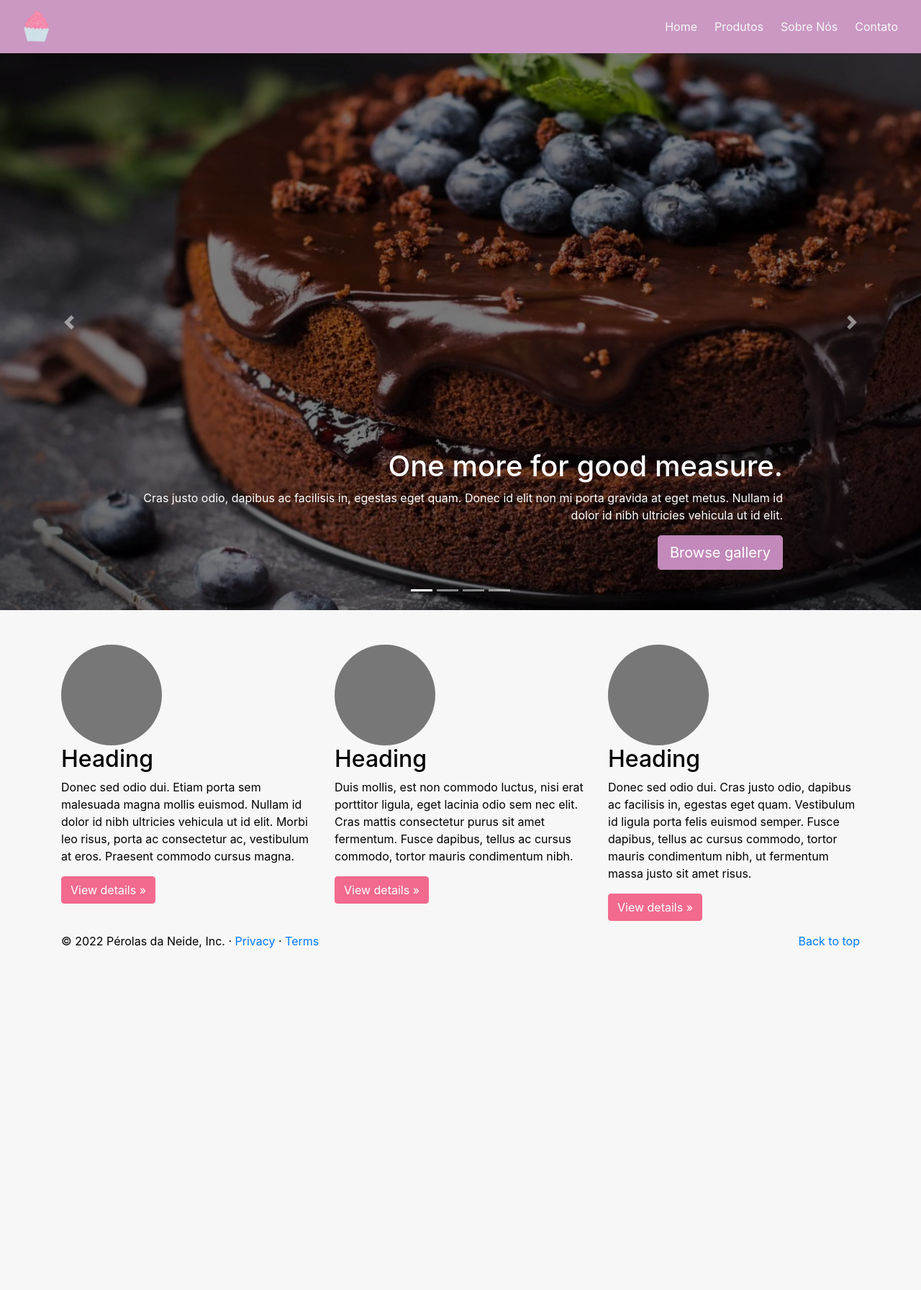
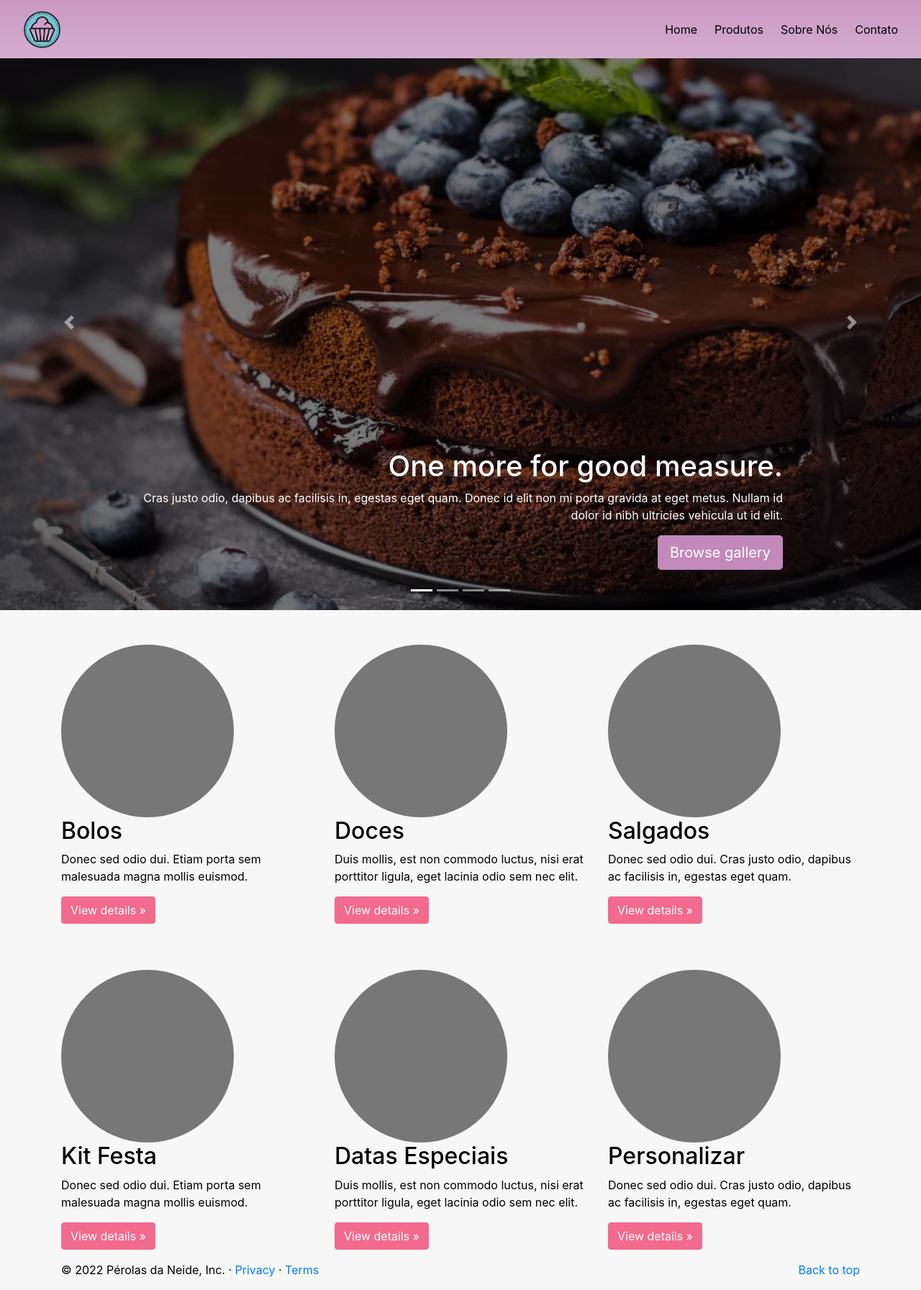
Before and after one commit to nana-marques/perolas-website, a CodeIgniter app: page /Ana/ in a window 1280 px wide. Shown: the whole page at 72% size. Before the commit the page ends 1318 px from the top, so only its background shows below. Run offline with CodeIgniter, Linux system fonts and the light colour scheme.

Commit message:
att imagens e placeholder

```diff
--- a/application/views/homepage.php
+++ b/application/views/homepage.php
@@ -33,7 +33,7 @@
         </div>
         <div class="carousel-item">
             <!-- <svg class="bd-placeholder-img" width="100%" height="100%" xmlns="http://www.w3.org/2000/svg" preserveAspectRatio="xMidYMid slice" focusable="false" role="img"><rect width="100%" height="100%" fill="#777"/></svg> -->
-            <img src="assets/img/bolo1.png" alt="" width="100%" height="100%" style="filter: brightness(0.5);">
+            <img src="assets/img/bolo1.png" alt="" width="100%" height="100%" style="filter: brightness(0.5); ">
             <div class="container">
             <div class="carousel-caption text-right">
                 <h1>One more for good measure.</h1>
@@ -71,27 +71,52 @@
         <!-- Three columns of text below the carousel -->
         <div class="row mt-5">
             <div class="col-lg-4">
-                <svg class="bd-placeholder-img rounded-circle" width="140" height="140" xmlns="http://www.w3.org/2000/svg" preserveAspectRatio="xMidYMid slice" focusable="false" role="img" aria-label="Placeholder: 140x140"><title>Placeholder</title><rect width="100%" height="100%" fill="#777"/><text x="50%" y="50%" fill="#777" dy=".3em">140x140</text></svg>
-                <h2>Heading</h2>
-                <p>Donec sed odio dui. Etiam porta sem malesuada magna mollis euismod. Nullam id dolor id nibh ultricies vehicula ut id elit. Morbi leo risus, porta ac consectetur ac, vestibulum at eros. Praesent commodo cursus magna.</p>
+                <svg class="bd-placeholder-img rounded-circle" width="240" height="240" xmlns="http://www.w3.org/2000/svg" preserveAspectRatio="xMidYMid slice" focusable="false" role="img" aria-label="Placeholder: 140x140"><title>Placeholder</title><rect width="100%" height="100%" fill="#777"/><text x="50%" y="50%" fill="#777" dy=".3em">140x140</text></svg>
+                <h2>Bolos</h2>
+                <p>Donec sed odio dui. Etiam porta sem malesuada magna mollis euismod. </p>
                 <p><a class="btn btn-secondary" href="#" role="button">View details &raquo;</a></p>
             </div><!-- /.col-lg-4 -->
             <div class="col-lg-4">
-                <svg class="bd-placeholder-img rounded-circle" width="140" height="140" xmlns="http://www.w3.org/2000/svg" preserveAspectRatio="xMidYMid slice" focusable="false" role="img" aria-label="Placeholder: 140x140"><title>Placeholder</title><rect width="100%" height="100%" fill="#777"/><text x="50%" y="50%" fill="#777" dy=".3em">140x140</text></svg>
-                <h2>Heading</h2>
-                <p>Duis mollis, est non commodo luctus, nisi erat porttitor ligula, eget lacinia odio sem nec elit. Cras mattis consectetur purus sit amet fermentum. Fusce dapibus, tellus ac cursus commodo, tortor mauris condimentum nibh.</p>
+                <svg class="bd-placeholder-img rounded-circle" width="240" height="240" xmlns="http://www.w3.org/2000/svg" preserveAspectRatio="xMidYMid slice" focusable="false" role="img" aria-label="Placeholder: 140x140"><title>Placeholder</title><rect width="100%" height="100%" fill="#777"/><text x="50%" y="50%" fill="#777" dy=".3em">140x140</text></svg>
+                <h2>Doces</h2>
+                <p>Duis mollis, est non commodo luctus, nisi erat porttitor ligula, eget lacinia odio sem nec elit. </p>
                 <p><a class="btn btn-secondary" href="#" role="button">View details &raquo;</a></p>
             </div><!-- /.col-lg-4 -->
             <div class="col-lg-4">
-                <svg class="bd-placeholder-img rounded-circle" width="140" height="140" xmlns="http://www.w3.org/2000/svg" preserveAspectRatio="xMidYMid slice" focusable="false" role="img" aria-label="Placeholder: 140x140"><title>Placeholder</title><rect width="100%" height="100%" fill="#777"/><text x="50%" y="50%" fill="#777" dy=".3em">140x140</text></svg>
-                <h2>Heading</h2>
-                <p>Donec sed odio dui. Cras justo odio, dapibus ac facilisis in, egestas eget quam. Vestibulum id ligula porta felis euismod semper. Fusce dapibus, tellus ac cursus commodo, tortor mauris condimentum nibh, ut fermentum massa justo sit amet risus.</p>
+                <svg class="bd-placeholder-img rounded-circle" width="240" height="240" xmlns="http://www.w3.org/2000/svg" preserveAspectRatio="xMidYMid slice" focusable="false" role="img" aria-label="Placeholder: 140x140"><title>Placeholder</title><rect width="100%" height="100%" fill="#777"/><text x="50%" y="50%" fill="#777" dy=".3em">140x140</text></svg>
+                <h2>Salgados</h2>
+                <p>Donec sed odio dui. Cras justo odio, dapibus ac facilisis in, egestas eget quam. </p>
                 <p><a class="btn btn-secondary" href="#" role="button">View details &raquo;</a></p>
             </div><!-- /.col-lg-4 -->
         </div><!-- /.row -->
 
     </div>
 
+    <div class="container marketing">
+
+        <!-- Three columns of text below the carousel -->
+        <div class="row mt-5">
+            <div class="col-lg-4">
+                <svg class="bd-placeholder-img rounded-circle" width="240" height="240" xmlns="http://www.w3.org/2000/svg" preserveAspectRatio="xMidYMid slice" focusable="false" role="img" aria-label="Placeholder: 140x140"><title>Placeholder</title><rect width="100%" height="100%" fill="#777"/><text x="50%" y="50%" fill="#777" dy=".3em">140x140</text></svg>
+                <h2>Kit Festa</h2>
+                <p>Donec sed odio dui. Etiam porta sem malesuada magna mollis euismod.</p>
+                <p><a class="btn btn-secondary" href="#" role="button">View details &raquo;</a></p>
+            </div><!-- /.col-lg-4 -->
+            <div class="col-lg-4">
+                <svg class="bd-placeholder-img rounded-circle" width="240" height="240" xmlns="http://www.w3.org/2000/svg" preserveAspectRatio="xMidYMid slice" focusable="false" role="img" aria-label="Placeholder: 140x140"><title>Placeholder</title><rect width="100%" height="100%" fill="#777"/><text x="50%" y="50%" fill="#777" dy=".3em">140x140</text></svg>
+                <h2>Datas Especiais</h2>
+                <p>Duis mollis, est non commodo luctus, nisi erat porttitor ligula, eget lacinia odio sem nec elit.</p>
+                <p><a class="btn btn-secondary" href="#" role="button">View details &raquo;</a></p>
+            </div><!-- /.col-lg-4 -->
+            <div class="col-lg-4">
+                <svg class="bd-placeholder-img rounded-circle" width="240" height="240" xmlns="http://www.w3.org/2000/svg" preserveAspectRatio="xMidYMid slice" focusable="false" role="img" aria-label="Placeholder: 140x140"><title>Placeholder</title><rect width="100%" height="100%" fill="#777"/><text x="50%" y="50%" fill="#777" dy=".3em">140x140</text></svg>
+                <h2>Personalizar</h2>
+                <p>Donec sed odio dui. Cras justo odio, dapibus ac facilisis in, egestas eget quam.</p>
+                <p><a class="btn btn-secondary" href="#" role="button">View details &raquo;</a></p>
+            </div><!-- /.col-lg-4 -->
+        </div><!-- /.row -->
+
+    </div>
     </main><!-- /.container -->
 
     <script src="https://code.jquery.com/jquery-3.5.1.slim.min.js" integrity="sha384-DfXdz2htPH0lsSSs5nCTpuj/zy4C+OGpamoFVy38MVBnE+IbbVYUew+OrCXaRkfj" crossorigin="anonymous"></script>
--- a/application/views/static/header.php
+++ b/application/views/static/header.php
@@ -15,14 +15,16 @@
         .text-white{
             color: #f3f3f3 !important;
         }
-
-        .navbar-dark{
-            background-color: #ca98c3;
+        /* #ca98c3 */
+        .navbar-light{
+            background: linear-gradient(#ca98c3, #d5adcf);
+            color: #000 !important;
         }
 
         body{
             background-color: #f7f7f7;
             color: black;
+
         }
 
         .bg-secondary{
@@ -31,7 +33,8 @@
         }
 
         .nav-link{
-            color: #f7f7f7 !important;
+            color: #000 !important;
+            font-weight: normal;
         }
 
         .show{
@@ -65,8 +68,8 @@
     </style>
 </head>
 <header>
-    <nav class="navbar navbar-expand-md navbar-dark fixed-top">
-        <a class="navbar-brand" href="#"><img src="assets/img/logo.png" alt="Pérolas Logo" style="width: 40px; margin-left: 15px;"></a>
+    <nav class="navbar navbar-expand-md navbar-light fixed-top">
+        <a class="navbar-brand" href="#"><img src="assets/img/logoFundo.png" alt="Pérolas Logo" style="width: 55px; margin-left: 15px;"></a>
         <button class="navbar-toggler" type="button" data-toggle="collapse" data-target="#navbarsExampleDefault" aria-controls="navbarsExampleDefault" aria-expanded="false" aria-label="Toggle navigation">
             <span class="navbar-toggler-icon"></span>
         </button>
```
Also changed, not shown: assets/img/logoFullBlue.png (added), assets/img/logoFundo.png (added).
